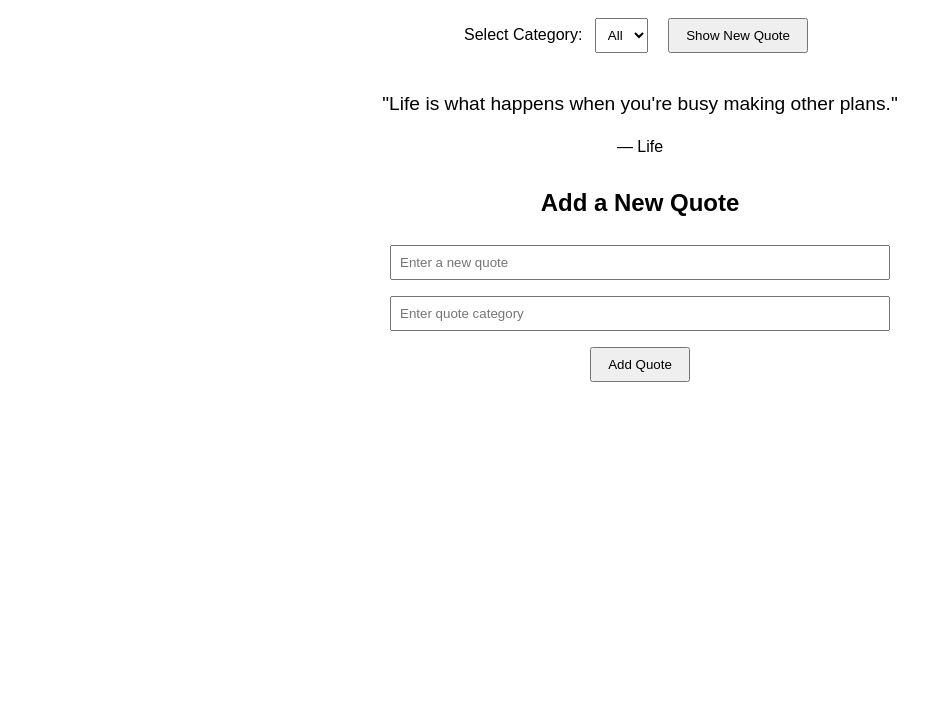
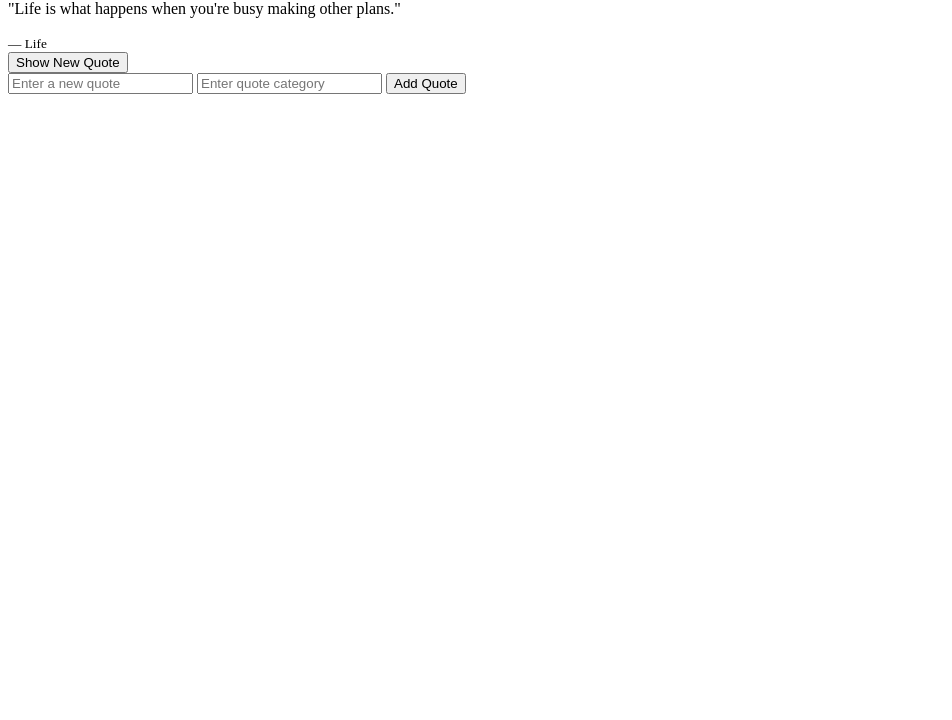
Before and after one commit to onyemaechiezichi-lang/alx_fe_javascript, a plain HTML site: page dom-manipulation/index.html in a window 1280 px wide. Shown: the part 80-800 px from the top of the page, without its empty margins (0-952 px from the left). Drawn offline with Linux system fonts and the light colour scheme.

Commit message:
Refactor HTML structure for quote generator

```diff
--- a/dom-manipulation/index.html
+++ b/dom-manipulation/index.html
@@ -4,53 +4,21 @@
   <meta charset="UTF-8">
   <meta name="viewport" content="width=device-width, initial-scale=1.0">
   <title>Dynamic Quote Generator</title>
-  <style>
-    body {
-      font-family: Arial, sans-serif;
-      max-width: 600px;
-      margin: 2rem auto;
-      text-align: center;
-    }
-    #quoteDisplay {
-      margin: 2rem 0;
-      font-size: 1.2rem;
-      min-height: 50px;
-    }
-    input {
-      padding: 0.5rem;
-      margin: 0.5rem 0;
-      width: 80%;
-    }
-    button {
-      padding: 0.5rem 1rem;
-      margin: 0.5rem;
-      cursor: pointer;
-    }
-    select {
-      padding: 0.5rem;
-      margin: 0.5rem;
-    }
-  </style>
 </head>
 <body>
   <h1>Dynamic Quote Generator</h1>
 
-  <!-- Display Random Quote -->
-  <div>
-    <label for="categorySelect">Select Category:</label>
-    <select id="categorySelect">
-      <option value="all">All</option>
-    </select>
-    <button id="newQuote">Show New Quote</button>
-  </div>
+  <!-- Where quotes are displayed -->
   <div id="quoteDisplay"></div>
 
-  <!-- Add New Quote -->
-  <h2>Add a New Quote</h2>
-  <div id="addQuoteForm">
+  <!-- Button to show random quote -->
+  <button id="newQuote">Show New Quote</button>
+
+  <!-- Simple form to add new quotes -->
+  <div>
     <input id="newQuoteText" type="text" placeholder="Enter a new quote" />
     <input id="newQuoteCategory" type="text" placeholder="Enter quote category" />
-    <button id="addQuoteBtn">Add Quote</button>
+    <button onclick="addQuote()">Add Quote</button>
   </div>
 
   <script src="script.js"></script>
```
